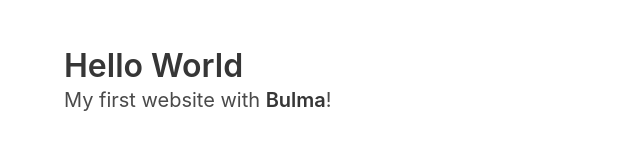
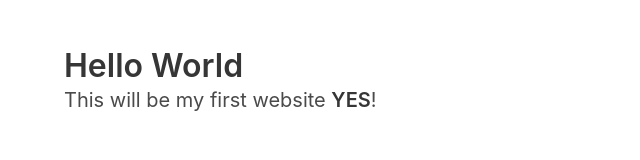
Before and after one commit to LuisFernandoSosa/luisfernandososa.github.io, a plain HTML site: page index.html in a window 1280 px wide. Shown: the whole page, without its empty margins (0-640 px from the left). Drawn offline with nearby package versions, Linux system fonts and the light colour scheme.

Commit message:
Third commit

```diff
--- a/index.html
+++ b/index.html
@@ -13,7 +13,7 @@
         Hello World
       </h1>
       <p class="subtitle">
-        My first website with <strong>Bulma</strong>!
+        This will be my first website <strong>YES</strong>!
       </p>
     </div>
   </section>
```
Also changed, not shown: 1 other file.
